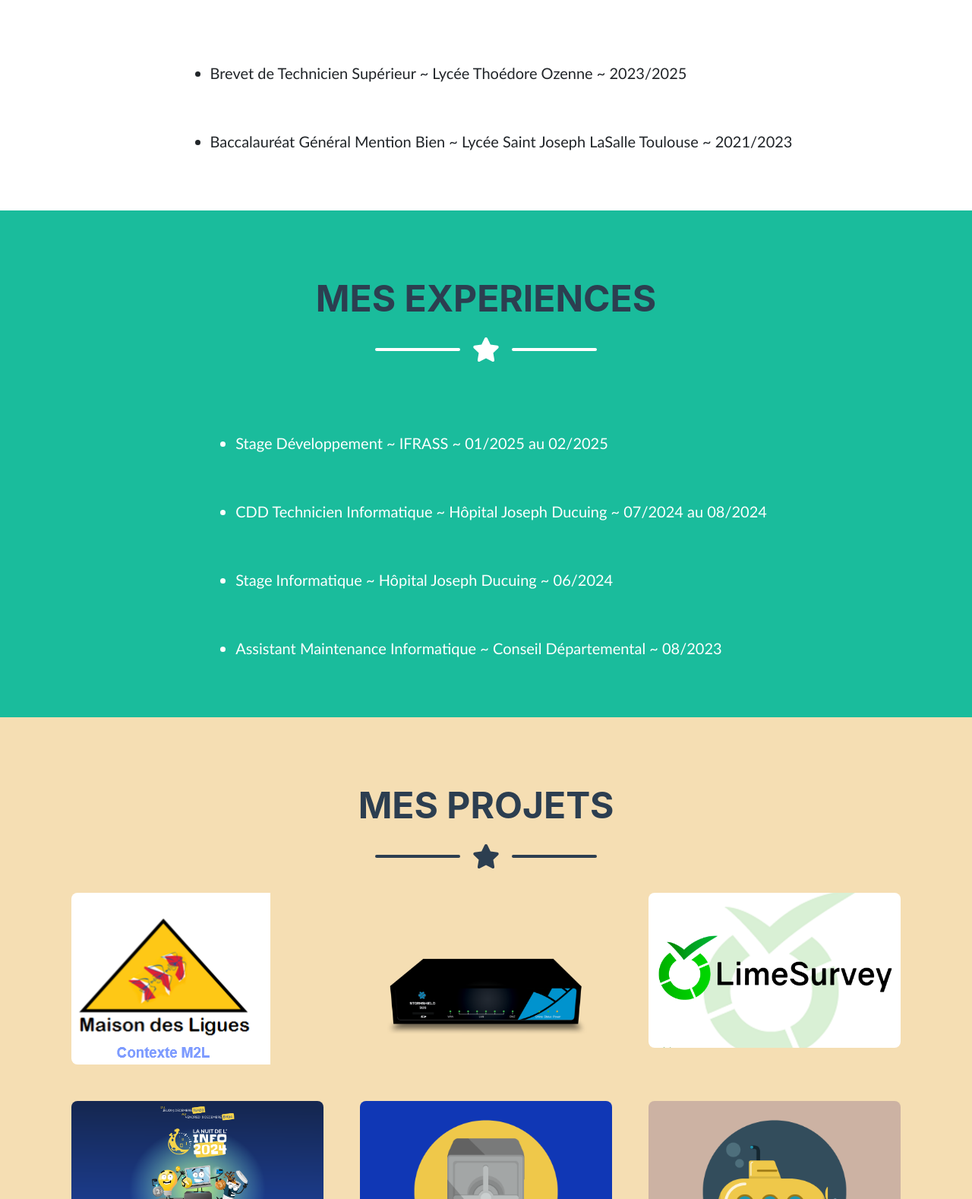
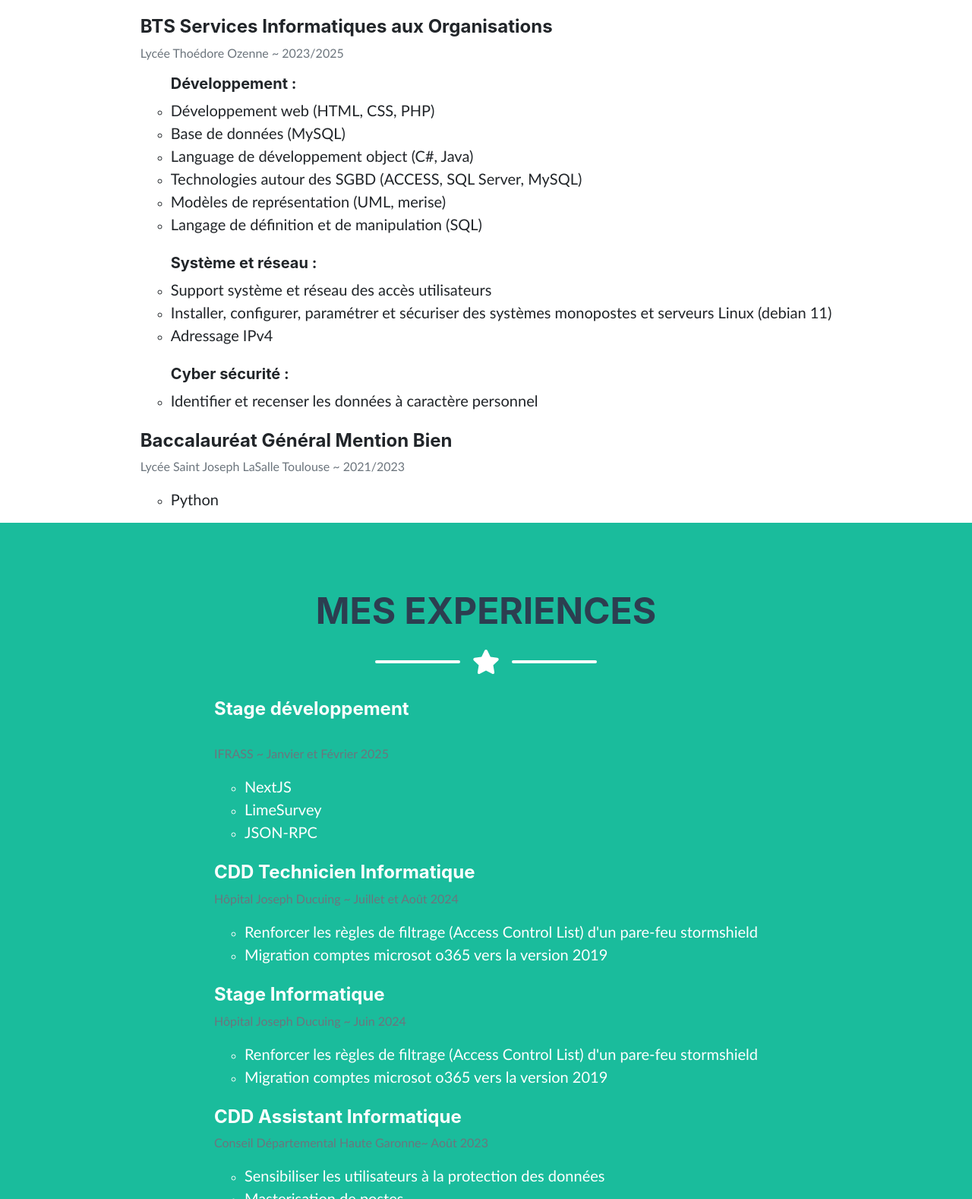
Before and after one commit to ThomasFLG/portfolio, a plain HTML site: page index.html in a window 1280 px wide. Shown: the part 1222-2800 px from the top of the page at 76% size. Drawn offline with nearby package versions, Linux system fonts and the light colour scheme; a web font is replaced by a local one.

Commit message:
Add files via upload

```diff
--- a/index.html
+++ b/index.html
@@ -23,7 +23,9 @@
     </head>
     <body id="page-top">
         <nav class="navbar navbar-expand-lg bg-secondary fixed-top" id="mainNav">
-            <div class="container"><a class="navbar-brand js-scroll-trigger" href="#page-top">Portfolio</a>
+            <div class="container">
+                <a href="https://www.linkedin.com/in/thomasfontleguellec/"><img src="assets/img/portfolio/lin.jpeg" width="50" height="auto"><img/></a>
+                <a class="navbar-brand js-scroll-trigger" href="#page-top">Portfolio</a>
                 <button class="navbar-toggler navbar-toggler-right font-weight-bold bg-primary text-white rounded" type="button" data-toggle="collapse" data-target="#navbarResponsive" aria-controls="navbarResponsive" aria-expanded="false" aria-label="Toggle navigation">Menu <i class="fas fa-bars"></i></button>
                 <div class="collapse navbar-collapse" id="navbarResponsive">
                     <ul class="navbar-nav ml-auto">
@@ -78,13 +80,38 @@
                     <div class="divider-custom-line"></div>
                 </div>
                  <!-- Etude Section Content -->
-                  <div class="row justify-content-center">
-                    <ul class="pre-wrap lead">
-                        <li>Brevet de Technicien Supérieur ~ Lycée Thoédore Ozenne ~ 2023/2025</li>
-                        <li>Baccalauréat Général Mention Bien ~ Lycée Saint Joseph LaSalle Toulouse ~ 2021/2023</li>
+        <div class="row justify-content-center">
+            <ul class="list-unstyled">
+                <li>
+                    <h4 class="font-weight-bold">BTS Services Informatiques aux Organisations</h4>
+                    <p class="text-muted">Lycée Thoédore Ozenne ~ 2023/2025</p>
+                    <ul>
+                        <h5 class="font-weight-bold">Développement : </h5>
+                        <li><span class="lead">Développement web (HTML, CSS, PHP)</span></li>
+                        <li><span class="lead">Base de données (MySQL)</span></li>
+                        <li><span class="lead">Language de développement object (C#, Java)</span></li>
+                        <li><span class="lead">Technologies autour des SGBD (ACCESS, SQL Server, MySQL)</span></li>
+                        <li><span class="lead">Modèles de représentation (UML, merise)</span></li>
+                        <li><span class="lead">Langage de définition et de manipulation (SQL)</span></li><br>
+
+                        <h5 class="font-weight-bold">Système et réseau : </h5>
+                        <li><span class="lead">Support système et réseau des accès utilisateurs</span></li>
+                        <li><span class="lead">Installer, configurer, paramétrer et sécuriser des systèmes monopostes et serveurs Linux (debian 11)</span></li>
+                        <li><span class="lead">Adressage IPv4</span></li><br>
+
+                        <h5 class="font-weight-bold">Cyber sécurité : </h5>
+                        <li><span class="lead">Identifier et recenser les données à caractère personnel</span></li><br>
                     </ul>
-                  </div>
-            </div>
+                </li>
+                <li>
+                    <h4 class="font-weight-bold">Baccalauréat Général Mention Bien</h4>
+                    <p class="text-muted">Lycée Saint Joseph LaSalle Toulouse ~ 2021/2023</p>
+                    <ul>
+                        <li><span class="lead">Python</span></li>
+                    </ul>
+                </li>
+            </ul>
+        </div>
 
         <section class="page-section bg-primary text-white mb-0" id="experience">
             <div class="conainer">
@@ -99,15 +126,44 @@
                     <div class="divider-custom-line"></div>
                 </div>
                  <!-- Experience Section Content -->
-                  <div class="row justify-content-center">
-                    <ul class="pre-wrap lead">
-                        <li>Stage Développement ~ IFRASS ~ 01/2025 au 02/2025</li>
-                        <li>CDD Technicien Informatique ~ Hôpital Joseph Ducuing ~ 07/2024 au 08/2024</li>
-                        <li>Stage Informatique ~ Hôpital Joseph Ducuing ~ 06/2024</li>
-                        <li>Assistant Maintenance Informatique ~ Conseil Départemental ~ 08/2023</li>
+                <div class="row justify-content-center">
+                    <ul class="list-unstyled">
+                        <li><h4 class="font-weight-bold">Stage développement</h4><br>
+                            <p class="text-muted">IFRASS ~ Janvier et Février 2025</p>
+                            <ul>
+                                <li><span class="lead">NextJS</span></li>
+                                <li><span class="lead">LimeSurvey</span></li>
+                                <li><span class="lead">JSON-RPC</span></li><br>
+                            </ul>
+                        </li>
+                        <li>
+                            <h4 class="font-weight-bold">CDD Technicien Informatique</h4>
+                            <p class="text-muted">Hôpital Joseph Ducuing ~ Juillet et Août 2024</p>
+                            <ul>
+                                <li><span class="lead">Renforcer les règles de filtrage (Access Control List) d'un pare-feu stormshield</span></li>
+                                <li><span class="lead">Migration comptes microsot o365 vers la version 2019</span></li><br>
+                            </ul>
+                        </li>
+                        <li>
+                            <h4 class="font-weight-bold">Stage Informatique</h4>
+                            <p class="text-muted">Hôpital Joseph Ducuing ~ Juin 2024</p>
+                            <ul>
+                                <li><span class="lead">Renforcer les règles de filtrage (Access Control List) d'un pare-feu stormshield</span></li>
+                                <li><span class="lead">Migration comptes microsot o365 vers la version 2019</span></li><br>
+                            </ul>
+                        </li>
+                        <li>
+                            <h4 class="font-weight-bold">CDD Assistant Informatique</h4>
+                            <p class="text-muted">Conseil Départemental Haute Garonne~ Août 2023</p>
+                            <ul>
+                                <li><span class="lead">Sensibiliser les utilisateurs à la protection des données</span></li>
+                                <li><span class="lead">Masterisation de postes</span></li>
+                            </ul>
+                        </li>
                     </ul>
-                  </div>
+                </div>
             </div>
+        </section>
 
             <section class="page-section portfolio" id="portfolio">
                 <div class="container">
```
